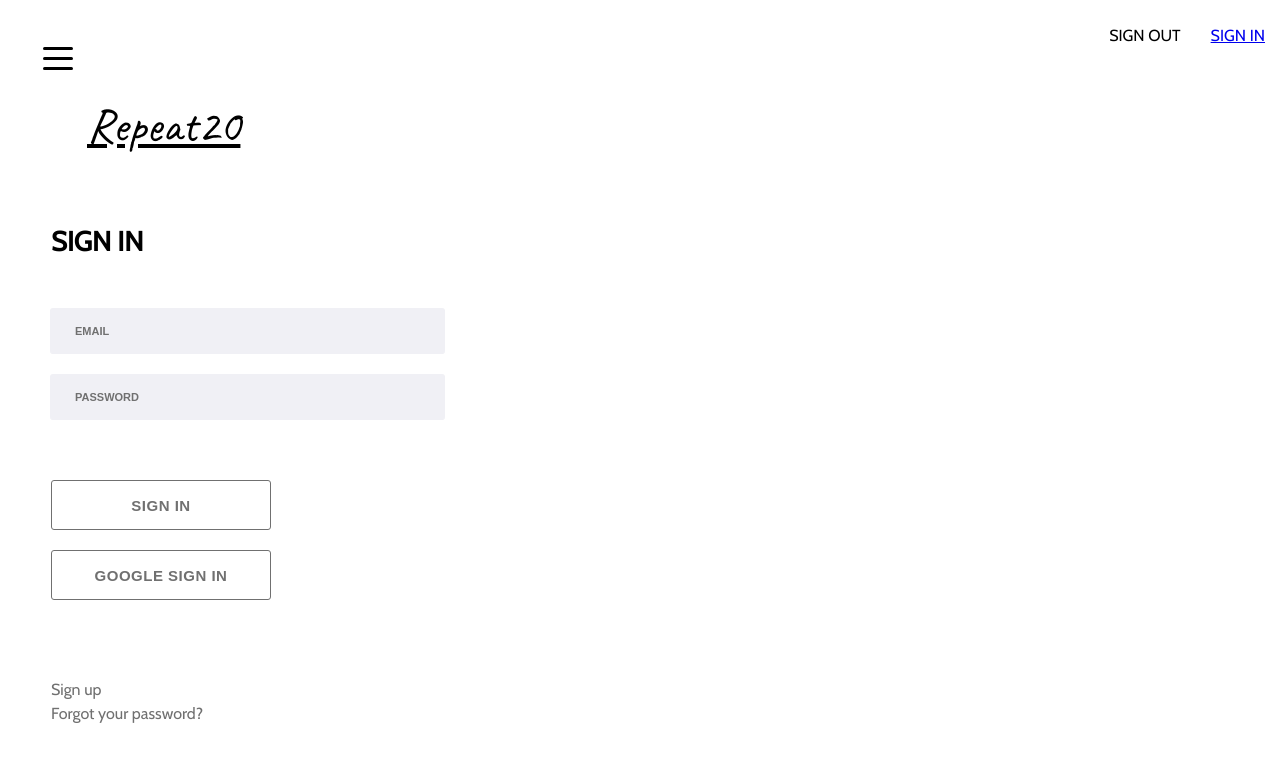
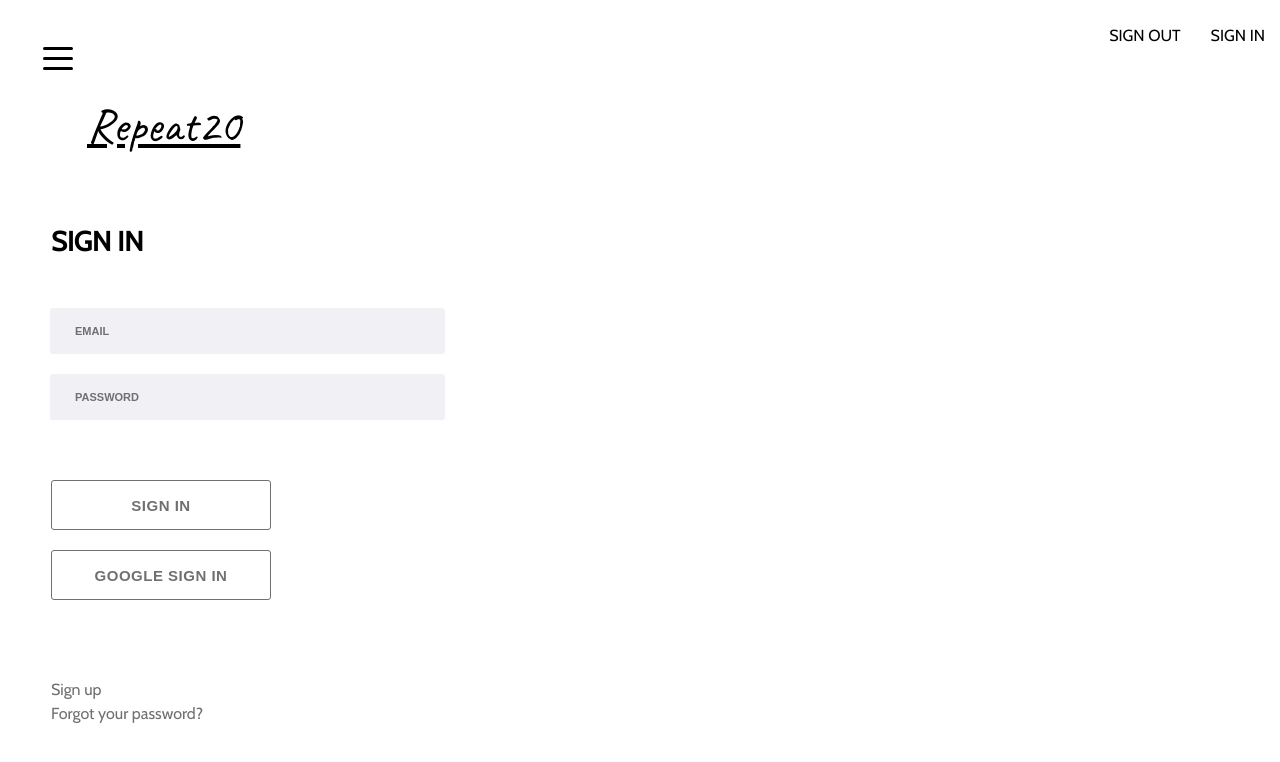
Before and after one commit to luke01455/repeat-mobile3, a React (Create React App) app: page / in a window 1280 px wide. Shown: the top 762 px of the page. Built offline with nearby package versions, Linux system fonts and the light colour scheme; no server answers; a web font is replaced by a local one.

Commit message:
made header look slightly nicer and swapped it back to scss from styled components

```diff
--- a/src/components/header/header.component.jsx
+++ b/src/components/header/header.component.jsx
@@ -1,6 +1,7 @@
 import React from 'react';
 import { connect } from 'react-redux';
 import { createStructuredSelector } from 'reselect';
+import { Link } from 'react-router-dom';
 
 
 import { signOutStart } from '../../redux/user/user.actions';
@@ -8,38 +9,38 @@ import { selectCurrentUser } from '../../redux/user/user.selectors';
 
 import MenuButton from '../../components/menu-button/menu-button-component';
 
-import { HeaderContainer, LogoContainer, OptionContainer, OptionLink} from './header.styles';
+import './header.styles.scss';
 
 
 
 const Header = ({ currentUser, signOutStart }) => (
-    <HeaderContainer>
-        <LogoContainer to="/">
+    <div className='HeaderContainer'>
+        <Link className='LogoContainer' to="/">
             <MenuButton />
-        </LogoContainer>
-        <OptionContainer>
+        </Link>
+        <div className='OptionContainer'>
         {
                 currentUser ? (
-                <OptionLink to='/signin'>
+                <Link className='OptionLink' to='/signin'>
                     SIGN IN
-                </OptionLink>
+                </Link>
                 ) : (
-                <OptionLink as='div' onClick={signOutStart}>
+                <div className='OptionLink' as='div' onClick={signOutStart}>
                     SIGN OUT
-                </OptionLink>
+                </div>
                 )}
             {
                 currentUser ? (
-                <OptionLink as='div' onClick={signOutStart}>
+                <div className='OptionLink' as='div' onClick={signOutStart}>
                     SIGN OUT
-                </OptionLink>
+                </div>
                 ) : (
-                <OptionLink to='/signin'>
+                <Link className='OptionLink' to='/signin'>
                     SIGN IN
-                </OptionLink>
+                </Link>
                 )}
-        </OptionContainer>
-    </HeaderContainer>
+        </div>
+    </div>
 )
 
 const mapStateToProps = createStructuredSelector({
--- a/src/components/header/header.styles.jsx
+++ b/src/components/header/header.styles.scss
@@ -1,7 +1,4 @@
-import styled from 'styled-components';
-import { Link } from 'react-router-dom';
-
-export const HeaderContainer = styled.div`
+.HeaderContainer {
     height: 70px;
     width: 100%;
     display: flex;
@@ -13,9 +10,10 @@ export const HeaderContainer = styled.div`
         padding: 10px;
         margin-bottom: 20px;
     }
-`;
+}
 
-export const LogoContainer = styled(Link)`
+
+.LogoContainer {
     height: 100%;
     width: 70px;
     padding: 25px;
@@ -24,9 +22,9 @@ export const LogoContainer = styled(Link)`
         width: 50px;
         padding: 0;
     }
-`;
+}
 
-export const OptionContainer = styled.div`
+.OptionContainer {
     width: 50%;
     height: 100%;
     display: flex;
@@ -36,9 +34,11 @@ export const OptionContainer = styled.div`
     @media screen and (max-width: 800px) {
         width: 80%;
     }
-`;
+}
 
-export const OptionLink = styled(Link)`
+.OptionLink {
+    color: black;
     padding: 10px 15px;
+    text-decoration: none;
     cursor: pointer;
-`
+}
```
